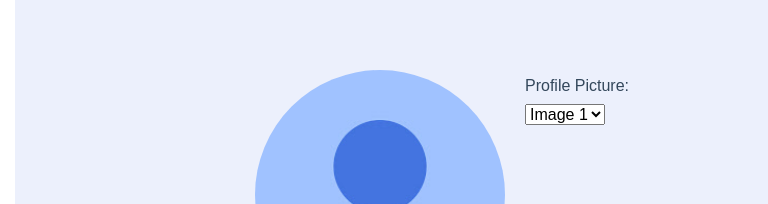
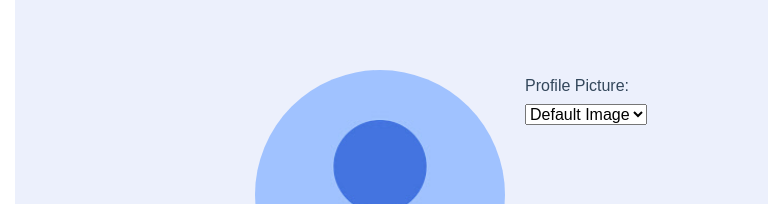
Before and after one commit to darrenoml/FinalProject_Ballers_HCI_DiaryApp, a plain HTML site: page testing.html in a window 1280 px wide. Shown: the top 204 px of the page, 135-903 px from the left. Drawn offline with nearby package versions, Linux system fonts and the light colour scheme.

Commit message:
Update testing.html

```diff
--- a/testing.html
+++ b/testing.html
@@ -174,6 +174,7 @@ user_profile : {username:"", profilePic:"", bioDetail:"", dob:""}
     <form action="" method="">
       <label for="profilePicture">Profile Picture:</label>
       <select id="profilePicture" name="profilePicture">
+        <<option value="defaultpfp.jpg">Default Image</option>
         <option value="image1.jpg">Image 1</option>
         <option value="image2.jpg">Image 2</option>
         <option value="image3.jpg">Image 3</option>
```
